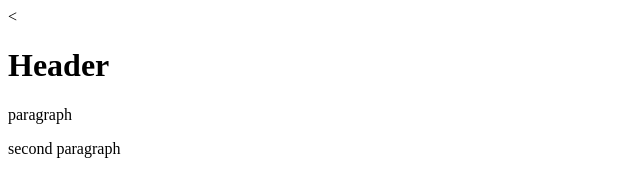
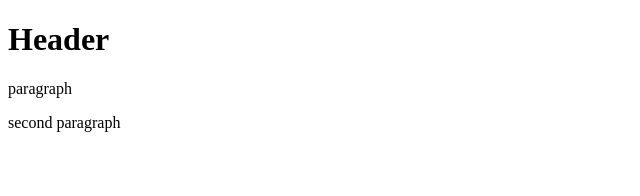
Before and after one commit to sircoko/git-test, a website: page index.html in a window 1280 px wide. Shown: the whole page, without its empty margins (0-640 px from the left). Drawn offline with Linux system fonts and the light colour scheme.

Commit message:
add lite-server start

```diff
--- a/index.html
+++ b/index.html
@@ -7,7 +7,7 @@
   <title>Document</title>
 </head>
 <body>
-  <<h1>Header</h1>
+  <h1>Header</h1>
   <p>paragraph</p>
   <p>second paragraph</p>
 </body>
```
Also changed, not shown: package.json (added, +24 -0 lines), 1 other file.
